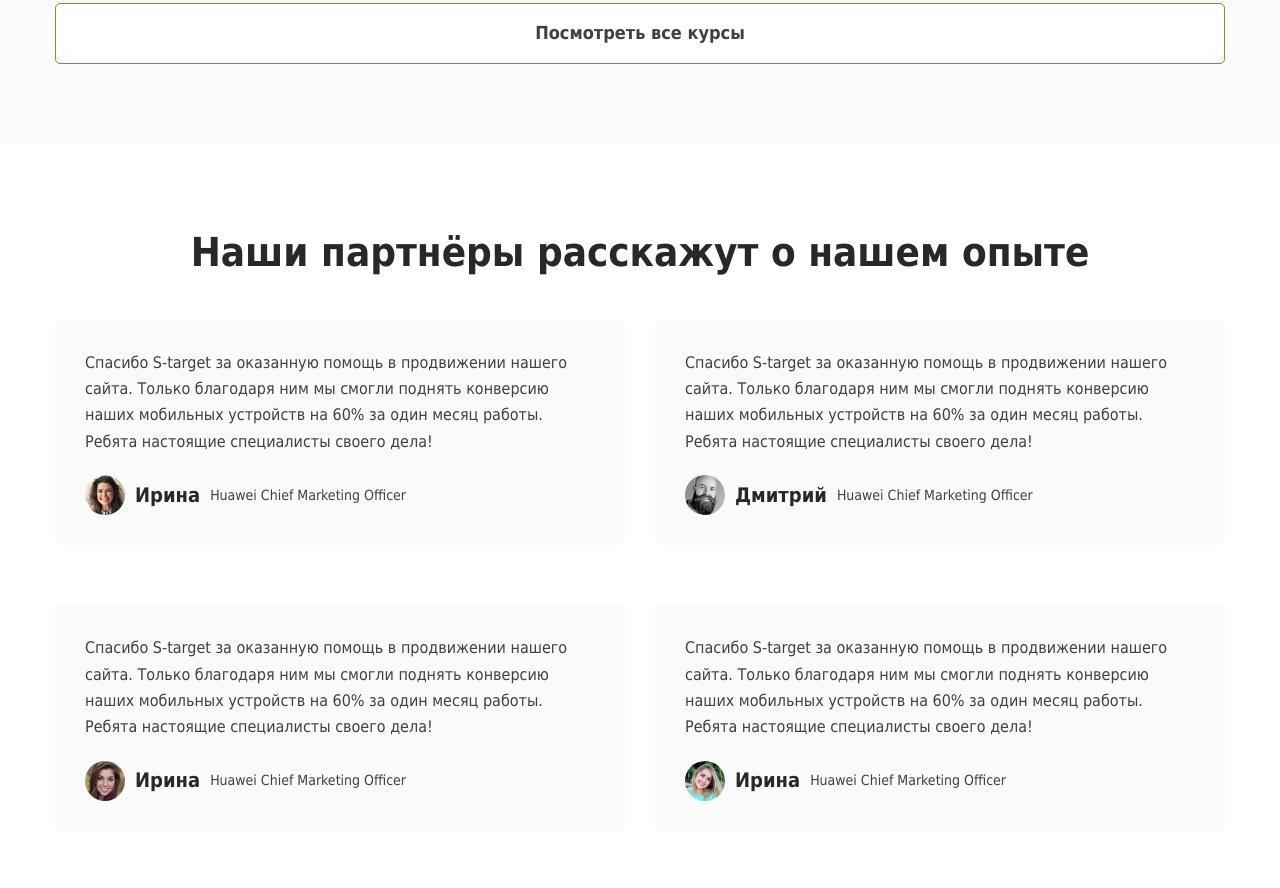
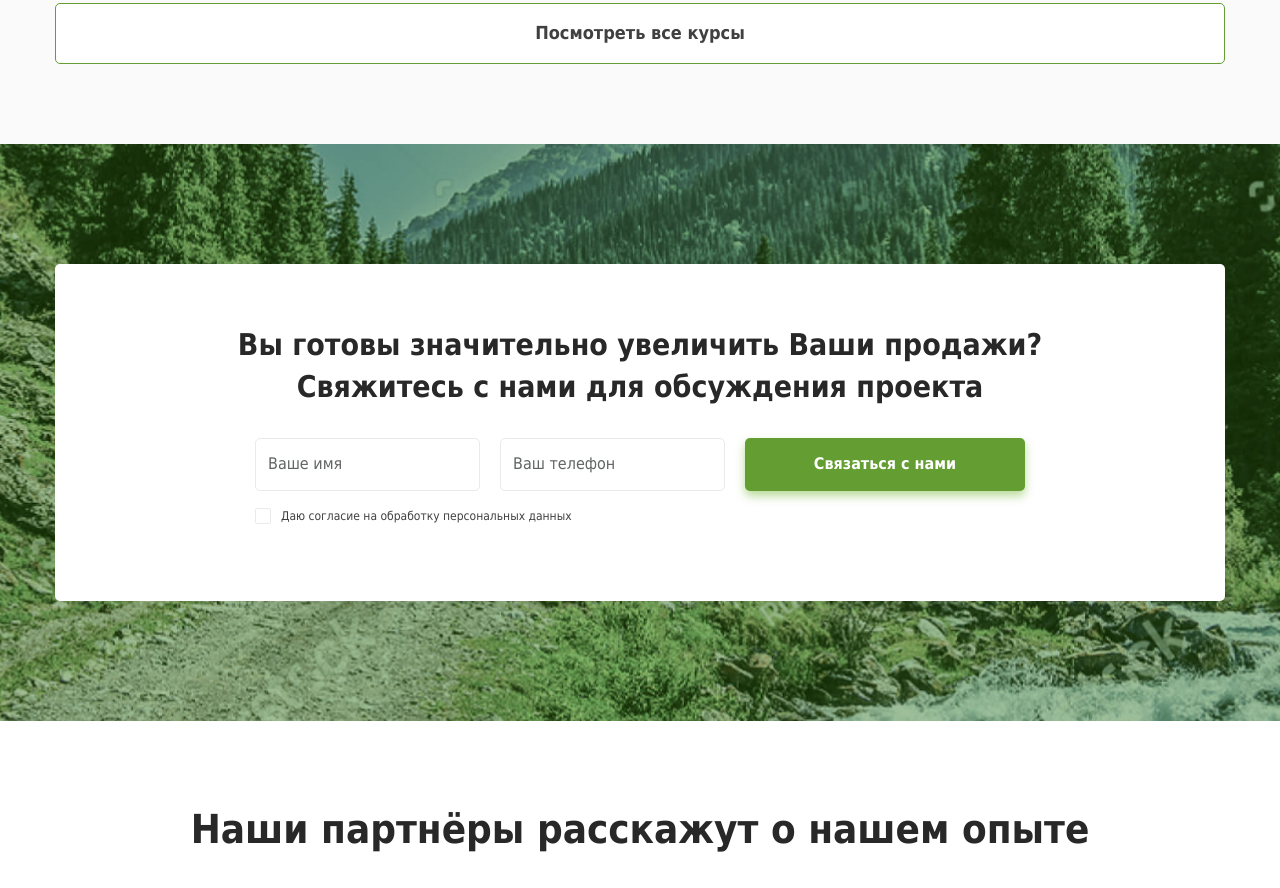
Before and after one commit to sergeykonovalenko/s-target, a website built with webpack: page src/index.html in a window 1280 px wide. Shown: the part 4965-5853 px from the top of the page. Built offline with nearby package versions, Linux system fonts and the light colour scheme; files whose address does not match are found by name; what inputmask would draw is missing.

Commit message:
Делает верстку секции обратной связи

```diff
--- a/src/index.html
+++ b/src/index.html
@@ -30,6 +30,7 @@
     <!-- Styles -->
     <link rel="stylesheet" href="style.css">
     <style>
+        /*offer*/
         .no-js .offer,
         .no-webp .offer {
             background-image: url("img/bg/offer.jpg");
@@ -37,6 +38,16 @@
 
         .webp .offer {
             background-image: url("img/bg/offer.webp");
+        }
+
+        /*help-form*/
+        .no-js .help-form,
+        .no-webp .help-form {
+            background-image: url("img/bg/help-form.jpg");
+        }
+
+        .webp .help-form {
+            background-image: url("img/bg/help-form.webp");
         }
     </style>
 </head>
@@ -414,6 +425,31 @@
             </div>
         </section><!-- / .posts -->
 
+        <section class="help-form">
+            <div class="container">
+                <div class="help-form__box">
+                    <h2 class="help-form__title">Вы готовы значительно увеличить Ваши продажи?<br> Свяжитесь с нами для обсуждения проекта</h2>
+                    <form class="help-form__form form form--line" action="#" method="get">
+                        <ul class="form__list fields-list fields-list--line">
+                            <li class="fields-list__item field-box">
+                                <input class="field-box__field" id="help-form-name" type="text" name="name" required=>
+                                <label class="field-box__label" for="help-form-name">Ваше имя</label>
+                            </li><!-- / .field-box -->
+                            <li class="fields-list__item field-box">
+                                <input class="field-box__field" id="help-form-phone" type="tel" name="phone" inputmode="tel" required>
+                                <label class="field-box__label" for="help-form-phone">Ваш телефон</label>
+                            </li><!-- / .field-box -->
+                        </ul><!-- / .fields-list -->
+                        <button class="form__button button">Связаться с нами</button>
+                        <p class="form__check check">
+                            <input class="check__field visually-hidden" id="help-form-agreement" type="checkbox" name="agreement" required>
+                            <label class="check__label" for="help-form-agreement">Даю согласие на обработку персональных данных</label>
+                        </p><!-- / .check -->
+                    </form>
+                </div>
+            </div>
+        </section><!-- / .help-form -->
+
         <section class="reviews section">
             <div class="container">
                 <h2 class="reviews__title section__title">Наши партнёры расскажут о нашем опыте</h2>
--- /dev/null
+++ b/src/scss/modules/_check.scss
@@ -0,0 +1,62 @@
+.check {
+
+}
+
+.check__field {
+
+}
+
+.check__label {
+    @include hover-supported {
+        &::before {
+            border-color: $gray-1;
+        }
+    }
+
+    position: relative;
+    display: block;
+    width: fit-content;
+    padding-left: 26px;
+    font-size: 12px;
+    line-height: 1.5;
+    cursor: pointer;
+
+    &::before,
+    &::after {
+        content: "";
+        position: absolute;
+        top: 1px;
+        left: 0;
+        width: 16px;
+        height: 16px;
+        border-radius: 2px;
+    }
+
+    &::before {
+        border: 1px solid $gray-5;
+        transition: all .15s ease-out;
+
+        .check__field:checked ~ & {
+            background-color: $color-main;
+            border-color: $color-main;
+        }
+    }
+
+    &::after {
+        background: url("../img/bg/check--white.svg") no-repeat;
+        background-size: cover;
+    }
+
+    .check__field:checked ~ & {
+
+        &:hover::before {
+            background-color: $color-main--dark;
+            border-color: $color-main--dark;
+        }
+
+        &:active::before {
+            background-color: $color-main--darken;
+            border-color: $color-main--darken;
+        }
+    }
+}
--- a/src/scss/modules/_fields-list.scss
+++ b/src/scss/modules/_fields-list.scss
@@ -10,8 +10,17 @@
     margin-top: 30px;
     margin-right: 20px;
 
+    .fields-list--line & {
+        width: calc(50% - 10px);
+        margin-top: 0;
+    }
+
     &:last-child {
         margin-bottom: 0;
+
+        .fields-list--line & {
+            margin-right: 0;
+        }
     }
 
     &--half {
--- a/src/scss/modules/_form.scss
+++ b/src/scss/modules/_form.scss
@@ -1,5 +1,9 @@
 .form {
 
+    &--line {
+        display: flex;
+        flex-wrap: wrap;
+    }
 }
 
 .form__choice-option {
@@ -8,9 +12,26 @@
 
 .form__list {
     margin: -30px -20px 30px 0;
+
+    .form--line & {
+        flex-grow: 1;
+        margin: 0 20px 0 0;
+    }
+}
+
+.form__check {
+
+    .form--line & {
+        width: 100%;
+    }
 }
 
 .form__button {
     display: block;
     width: 100%;
+
+    .form--line & {
+        width: 36.3636363636%;
+        box-shadow: 0 5px 10px rgba(118, 184, 52, .5);
+    }
 }
--- /dev/null
+++ b/src/scss/modules/_help-form.scss
@@ -0,0 +1,25 @@
+.help-form {
+    padding: 120px 0;
+    background-color: #749a5b;
+    background-repeat: no-repeat;
+    background-position: center;
+    background-size: cover;
+}
+
+.help-form__box {
+    padding: 60px;
+    background-color: #fff;
+    border-radius: 5px;
+}
+
+.help-form__title {
+    margin-top: 0;
+    margin-bottom: 30px;
+    font-size: 30px;
+    text-align: center;
+}
+
+.help-form__form {
+    max-width: 770px;
+    margin: 0 auto;
+}
--- a/src/scss/spec/_global.scss
+++ b/src/scss/spec/_global.scss
@@ -69,6 +69,13 @@ textarea {
     transition: border-color .15s ease-in-out,
                 box-shadow .15s ease-in-out;
 
+    &:hover {
+        border-color: $gray-1;
+
+        &::placeholder {
+            color: $gray-1;
+        }
+    }
 
     &:focus {
         border-color: $color-main;
--- a/src/scss/style.scss
+++ b/src/scss/style.scss
@@ -37,12 +37,13 @@
 @import "modules/main-services-list";
 @import "modules/item-main-services-list";
 @import "modules/control-button";
-
 @import "modules/section";
 @import "modules/posts";
 @import "modules/posts-list";
 @import "modules/post-item";
 @import "modules/tag-cloud";
+@import "modules/help-form";
+@import "modules/check";
 @import "modules/reviews";
 @import "modules/reviews-list";
 @import "modules/review-item";
```
Also changed, not shown: src/img/bg/check--white.svg (added), src/img/bg/help-form.jpg (added), src/img/bg/help-form.webp (added), src/scss/modules/_review-item.scss (line endings or trailing spaces).
